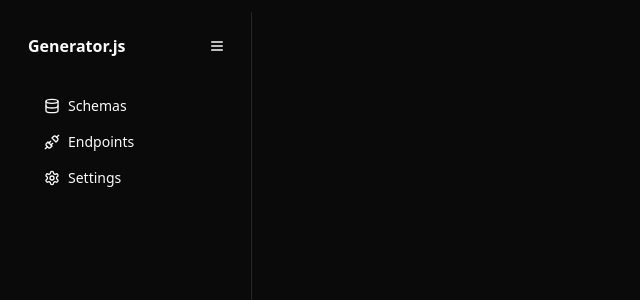
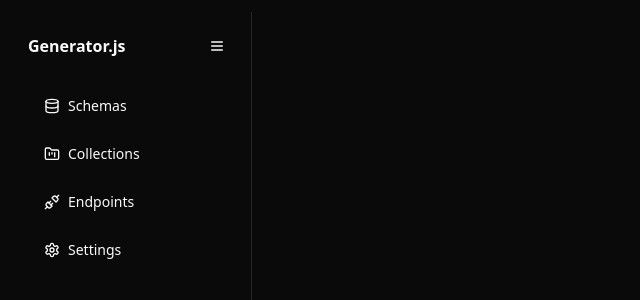
Before and after one commit to rijfas/generator.js, a React (Vite) app in the folder admin/frontend/: page /1 in a window 1280 px wide. Shown: the top 300 px of the page, without its empty margins (0-640 px from the left). Built offline with nearby package versions, Linux system fonts and the light colour scheme; no server answers.

Commit message:
feat: add collections page

```diff
--- a/admin/frontend/src/components/layout/sidebar.tsx
+++ b/admin/frontend/src/components/layout/sidebar.tsx
@@ -1,12 +1,11 @@
-"use client";
-
 import { Button } from "@/components/ui/button";
-import { Database, Menu, Settings, Unplug } from "lucide-react";
+import { Database, Menu, Settings, Unplug, FolderKanban } from "lucide-react";
 import { useState } from "react";
-import { Link, useLocation } from "react-router"; // Use `react-router-dom` instead of `react-router`
+import { Link, useLocation } from "react-router";
 
 const navItems = [
   { name: "Schemas", href: "schemas", icon: <Database className='w-5 h-5' /> },
+  { name: "Collections", href: "collections", icon: <FolderKanban className='w-5 h-5' /> },
   {
     name: "Endpoints",
     href: "endpoints",
@@ -21,7 +20,7 @@ const navItems = [
 
 export function Sidebar() {
   const [collapsed, setCollapsed] = useState(false);
-  const location = useLocation(); // Get the current location
+  const location = useLocation();
 
   return (
     <div
@@ -44,12 +43,12 @@ export function Sidebar() {
       {/* Navigation Items */}
       <nav className='mt-6 space-y-2'>
         {navItems.map((item) => {
-          const isActive = location.pathname.includes(item.href); // Check if the current path includes the item's href
+          const isActive = location.pathname.includes(item.href);
           return (
             <Link key={item.href} to={item.href}>
               <Button
-                variant={isActive ? "secondary" : "ghost"} // Apply "secondary" variant for active item
-                className={`w-full flex items-center gap-2 ${
+                variant={isActive ? "secondary" : "ghost"}
+                className={`w-full flex items-center gap-2 mb-3 ${
                   collapsed ? "justify-center" : "justify-start"
                 }`}
               >
--- /dev/null
+++ b/admin/frontend/src/pages/collections/index.tsx
@@ -0,0 +1,107 @@
+import { Button } from "@/components/ui/button";
+import {
+  Card,
+  CardContent,
+  CardDescription,
+  CardHeader,
+  CardTitle,
+} from "@/components/ui/card";
+import { ScrollArea } from "@/components/ui/scroll-area";
+import {
+  Table,
+  TableBody,
+  TableCell,
+  TableHead,
+  TableHeader,
+  TableRow,
+} from "@/components/ui/table";
+import { Plus } from "lucide-react";
+import { Link } from "react-router";
+
+interface Collection {
+  name: string;
+  schema: string;
+  documentsCount: number;
+}
+
+// TODO: Replace with actual API call
+const useCollections = () => {
+  // This is a placeholder. Replace with actual API call
+  return {
+    collections: [] as Collection[],
+    isLoading: false
+  };
+};
+
+export function CollectionListing() {
+  const { collections, isLoading } = useCollections();
+
+  if (isLoading) {
+    return <div>Loading collections...</div>;
+  }
+
+  return (
+    <div className="space-y-6 p-6">
+      <div className="flex items-center justify-between">
+        <h1 className="text-3xl font-bold">Collections</h1>
+      </div>
+
+      {collections.length > 0 ? (
+        <Card>
+          <CardHeader>
+            <CardTitle>Your Collections</CardTitle>
+            <CardDescription>
+              Collections are automatically created when you create a schema
+            </CardDescription>
+          </CardHeader>
+          <CardContent>
+            <ScrollArea className="h-full max-h-[600px]">
+              <Table>
+                <TableHeader>
+                  <TableRow>
+                    <TableHead className="w-[200px]">Collection Name</TableHead>
+                    <TableHead>Schema</TableHead>
+                    <TableHead className="text-right">Documents</TableHead>
+                  </TableRow>
+                </TableHeader>
+                <TableBody>
+                  {collections.map((collection) => (
+                    <TableRow key={collection.name}>
+                      <TableCell className="font-medium">
+                        {collection.name}
+                      </TableCell>
+                      <TableCell>{collection.schema}</TableCell>
+                      <TableCell className="text-right">
+                        {collection.documentsCount}
+                      </TableCell>
+                    </TableRow>
+                  ))}
+                </TableBody>
+              </Table>
+            </ScrollArea>
+          </CardContent>
+        </Card>
+      ) : (
+        <Card className="py-12">
+          <CardContent className="flex flex-col items-center justify-center text-center space-y-4">
+            <div className="text-gray-500">No collections found</div>
+            <p className="text-sm text-gray-500 max-w-sm">
+              Collections are automatically created when you create a schema.
+              Create your first schema to get started.
+            </p>
+            <Button asChild>
+              <Link to="../schemas">
+                <Plus className="mr-2 h-4 w-4" />
+                Create Schema
+              </Link>
+            </Button>
+          </CardContent>
+        </Card>
+      )}
+    </div>
+  );
+}
+
+export default function CollectionsPage() {
+  return <CollectionListing />;
+}
--- a/admin/frontend/src/routes/index.tsx
+++ b/admin/frontend/src/routes/index.tsx
@@ -1,5 +1,6 @@
 import { RootLayout } from "@/components/layout/root-layout";
 import AppsPage from "@/pages/apps";
+import CollectionsPage from "@/pages/collections";
 import EndpointsPage from "@/pages/endpoints";
 import SchemaListingPage from "@/pages/schemas";
 import SettingsPage from "@/pages/settings";
@@ -11,6 +12,7 @@ export default function AppRoutes() {
       <Route path='/' element={<AppsPage />} />
       <Route path='/:name/' element={<RootLayout />}>
         <Route index={true} path='schemas' element={<SchemaListingPage />} />
+        <Route path='collections' element={<CollectionsPage />} />
         <Route path='settings' element={<SettingsPage />} />
         <Route path='endpoints' element={<EndpointsPage />} />
       </Route>
```
Also changed, not shown: admin/frontend/src/pages/schemas/index.tsx (line endings or trailing spaces).
